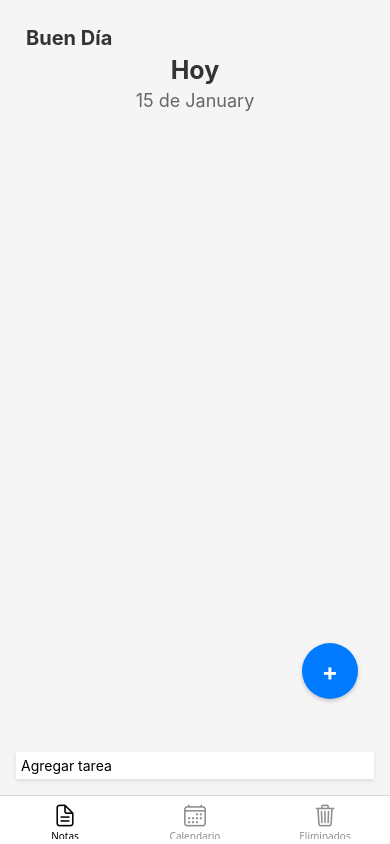
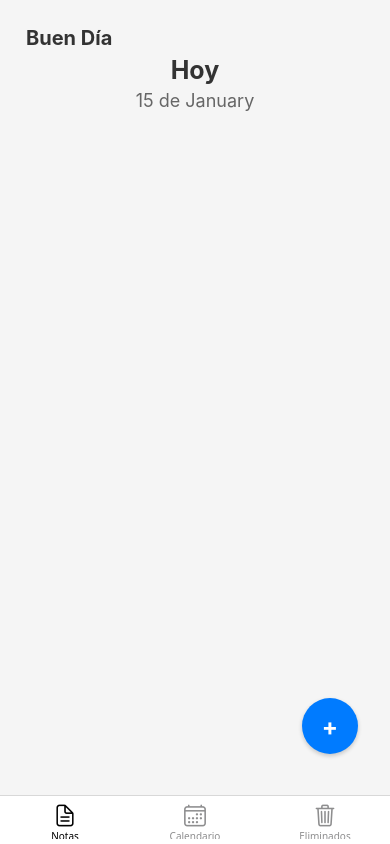
Before and after one commit to MiriamAlvarad0/bloc_de_notas, a React Native app: screen /Notas in a window 390 px wide. Built offline with nearby package versions, Linux system fonts and the light colour scheme.

Commit message:
Update Notas.js

```diff
--- a/screens/Notas.js
+++ b/screens/Notas.js
@@ -6,28 +6,11 @@ import { NotasContext } from '../context/NotasContext';
 
 const Notas = () => {
     const { nota, setnota, eliminarNota } = useContext(NotasContext);
-    const [textInput, setTextInput] = useState('');
-    const [showWarning, setShowWarning] = useState(false);
     const [modalVisible, setModalVisible] = useState(false);
     const [modalMessage, setModalMessage] = useState('');
     const [notaToDelete, setNotaToDelete] = useState(null);
     const navigation = useNavigation();
 
-    const addnota = () => {
-        if (textInput.trim() === '') {
-            setShowWarning(true);
-        } else {
-            const newnota = {
-                id: Math.random(),
-                task: textInput.trim(),
-                completed: false,
-                dateTime: new Date().toISOString().split('T')[0], // Fecha en formato YYYY-MM-DD
-            };
-            setnota([...nota, newnota]);
-            setTextInput('');
-            setShowWarning(false);
-        }
-    };
 
     const showDeleteModal = (notaId) => {
         setNotaToDelete(notaId);
@@ -51,6 +34,8 @@ const Notas = () => {
         <View style={styles.TaskCard}>
             <View style={{ flex: 1 }}>
                 <Text style={styles.TaskTitle}>{notas?.task}</Text>
+                <Text style={styles.TaskText}>{notas?.info}</Text>
+
                 <Text style={styles.TaskDateTime}>Fecha de Creación: {notas?.dateTime}</Text>
             </View>
             <Icon
@@ -85,26 +70,15 @@ const Notas = () => {
                 keyExtractor={(item) => item.id.toString()}
                 renderItem={({ item }) => <ListItem notas={item} />}
             />
+
+
             <View style={styles.Footer}>
-                <View style={styles.InputContainer}>
-                    <TextInput
-                        value={textInput}
-                        placeholder="Agregar tarea"
-                        onChangeText={(text) => {
-                            setTextInput(text);
-                            setShowWarning(false);
-                        }}
-                        style={[
-                            styles.input,
-                            showWarning && styles.inputWarning,
-                        ]}
-                    />
-                    {showWarning && <Text style={styles.warningText}>La nota no puede estar vacía</Text>}
-                </View>
-                <TouchableOpacity style={styles.fab} onPress={addnota}>
+                <TouchableOpacity style={styles.fab} onPress={()=>navigation.navigate("Crear")}>
                     <Text style={styles.fabText}>+</Text>
                 </TouchableOpacity>
             </View>
+
+
             <Modal
                 transparent={true}
                 animationType="fade"
@@ -182,6 +156,10 @@ const styles = StyleSheet.create({
         fontWeight: 'bold',
         marginBottom: 8,
     },
+
+    TaskText: {
+        marginBottom: 8,
+    },
     TaskDateTime: {
         fontSize: 14,
         color: 'gray',
@@ -190,21 +168,16 @@ const styles = StyleSheet.create({
         alignItems: 'center',
         flexDirection: 'row',
         backgroundColor: 'white',
-        padding: 5,
         shadowColor: '#000',
         shadowOffset: { width: 0, height: 2 },
         shadowOpacity: 0.1,
         shadowRadius: 4,
         elevation: 2,
     },
-    InputContainer: {
-        flex: 1,
-        marginRight: 70,
-    },
     fab: {
         position: 'absolute',
         right: 16,
-        bottom: 80,
+        bottom: 25,
         backgroundColor: '#007bff',
         width: 56,
         height: 56,
```
